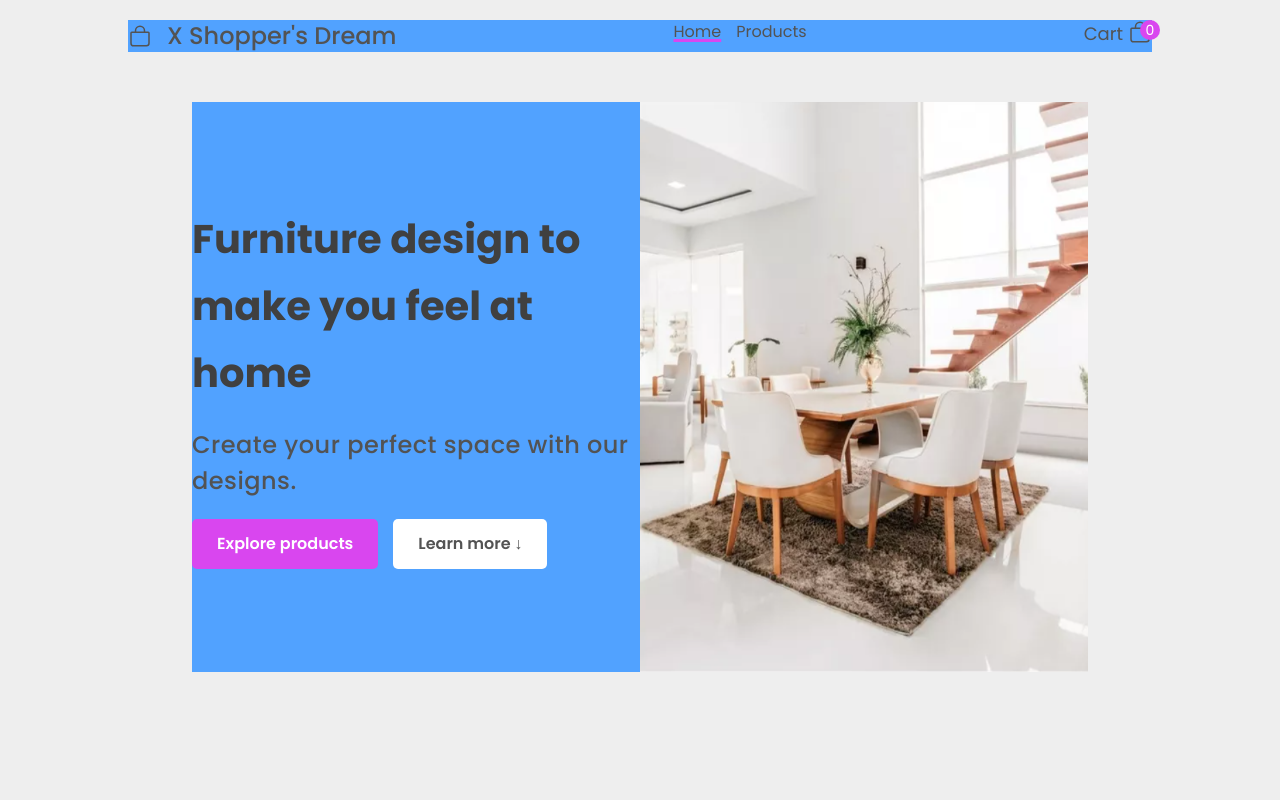
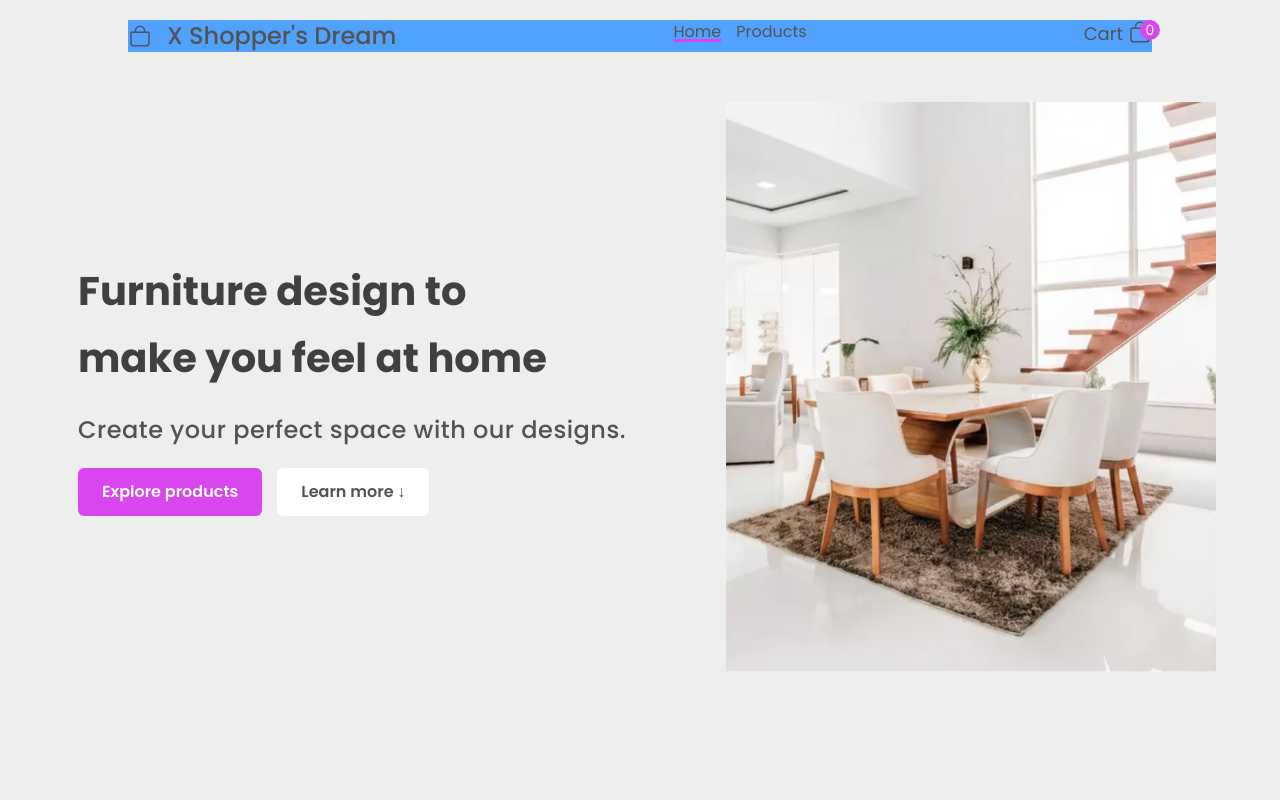
Before and after one commit to ilicc-sara/Shoppers-Dream, a React (Vite) app: page / in a window 1280 px wide. Shown: the top 800 px of the page. Built offline with nearby package versions, Linux system fonts and the light colour scheme; some icons are missing; a web font is replaced by a local one.

Commit message:
modify button component

```diff
--- a/src/UI/Button.jsx
+++ b/src/UI/Button.jsx
@@ -2,28 +2,30 @@ import React from "react";
 
 function Button(props) {
   const { variation, children, handleClick } = props;
-  let baseClassName = "btn";
-  // "!py-[2.5rem] height-[5rem] text-[1.6rem] rounded-[5px] font-bold";
+  let baseClassName = "!px-6 h-12 text-base rounded-md font-semibold border-0";
+  let arrBaseClassName =
+    "text-3xl h-[50px] w-[50px] border-none rounded-full bg-[rgba(255,255,255,0.702)] transition-all duration-300 flex justify-center items-center shadow-[0_0_5px_rgba(0,0,0,0.1)] absolute z-10 top-[35%]";
+
   let modifierClassName;
 
   if (variation === "primary") {
-    // modifierClassName = "bc-[#d946ef] text-[#fff]";
-    modifierClassName = "explore-btn";
+    modifierClassName =
+      "bg-brand-pink text-white transition-all duration-300 hover:bg-brand-darker";
   }
 
   if (variation === "secundary") {
-    // modifierClassName = "bc-[#fff]";
-    modifierClassName = "more-btn";
+    modifierClassName =
+      "bg-white transition-all duration-300 hover:bg-brand-gray";
   }
 
   if (variation === "arrow-left") {
-    baseClassName = "arrow-btn";
-    modifierClassName = "arrow-left";
+    baseClassName = arrBaseClassName;
+    modifierClassName = "left-[5px]";
   }
 
   if (variation === "arrow-right") {
-    baseClassName = "arrow-btn";
-    modifierClassName = "arrow-right";
+    baseClassName = arrBaseClassName;
+    modifierClassName = "right-[5px]";
   }
 
   return (
--- a/src/index.css
+++ b/src/index.css
@@ -2,6 +2,8 @@
 
 @theme {
   --color-brand-pink: #d946ef;
+  --color-brand-darker: #bf36d4;
+  --color-brand-gray: #cccccc;
 }
 
 @theme {
@@ -50,60 +52,6 @@ a {
   text-decoration-color: #d946ef;
   text-decoration-thickness: 3px;
   text-underline-offset: 2px;
-}
-
-.btn {
-  padding: 0 25px;
-  height: 50px;
-  font-size: 16px;
-  border-radius: 5px;
-  font-weight: 600;
-  border: none;
-}
-
-.explore-btn {
-  background-color: #d946ef;
-  color: white;
-  transition: all 0.3s;
-}
-
-.explore-btn:hover {
-  background-color: #bf36d4;
-}
-
-.more-btn {
-  background-color: white;
-  transition: all 0.3s;
-}
-
-.more-btn:hover {
-  background-color: #cccccc;
-}
-
-.arrow-btn {
-  font-size: 28px;
-  font-weight: 800;
-  height: 50px;
-  width: 50px;
-  border: none;
-  border-radius: 222px;
-  background-color: rgba(255, 255, 255, 0.7);
-  transition: all 0.3s;
-  display: flex;
-  justify-content: center;
-  align-items: center;
-  box-shadow: 0 0 5px rgb(0, 0, 0, 0.1);
-  position: absolute;
-  z-index: 10;
-  top: 35%;
-}
-
-.arrow-left {
-  left: 5px;
-}
-
-.arrow-right {
-  right: 5px;
 }
 
 /* PRODUCTS PAGE */
--- a/src/pages/home/components/homeSection/HomeSection.jsx
+++ b/src/pages/home/components/homeSection/HomeSection.jsx
@@ -9,7 +9,11 @@ function HomeSection({ scrollToCoreValues, homeSectionRef }) {
       ref={homeSectionRef}
       className="flex flex-col w-full border-b-[2px] border-b-[#d5d5d5]"
     >
-      <section className="grid grid-cols-2 justify-center place-items-center !mx-auto !my-[30px] w-6xl desktop:bg-red-500 desktop:w-6xl laptop:w-4xl laptop:bg-blue-400 ">
+      <section
+        className="grid grid-cols-2 justify-center place-items-center
+      !mx-auto !my-[30px] w-6xl
+       "
+      >
         <div className="flex flex-col gap-[20px] justify-start ">
           <h1 className="text-[48px] leading-[67px] font-bold text-[#404040] text-left">
             Furniture design to <br></br> make you feel at home
```
